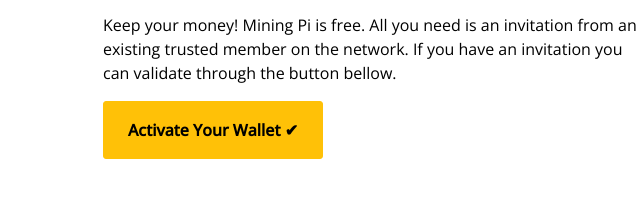
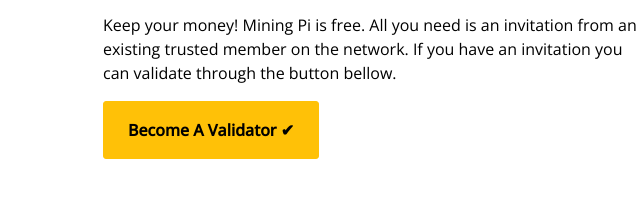
Before and after one commit to samueljamike80/recent, a plain HTML site: page validator/soco_xchange/index.html in a window 1280 px wide. Shown: the part 2307-2516 px from the top of the page, 561-1201 px from the left. Drawn offline with nearby package versions, Linux system fonts and the light colour scheme.

Commit message:
Update index.html

```diff
--- a/validator/soco_xchange/index.html
+++ b/validator/soco_xchange/index.html
@@ -184,7 +184,7 @@ and interoperable digital money.</p>
                 <div class="col-lg-6">
                     <h5  style="text-decoration: none; display: flex; align-items: center; color: black;" class="display-4 mb-3 animated slideInDown">Download the mobile app to start mining today! Join now.</h5>
                     <p style="text-decoration: none; display: flex; align-items: center; color: black;"  class="animated slideInDown">Keep your money! Mining Pi is free. All you need is an invitation from an existing trusted member on the network. If you have an invitation you can validate through the button bellow.</p>
-                    <a href="service.html" class="btn btn-warning py-3 px-4 animated slideInDown"><b>Activate Your Wallet <span class="warning">✔</span></b></a>
+                    <a href="service.html" class="btn btn-warning py-3 px-4 animated slideInDown"><b>Become A Validator <span class="warning">✔</span></b></a>
                 </div>
             </div>
         </div>
```
